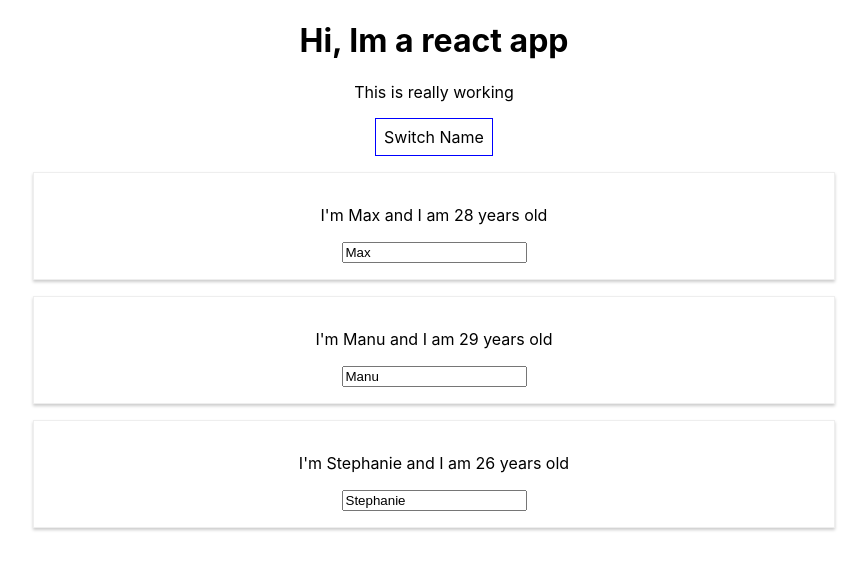
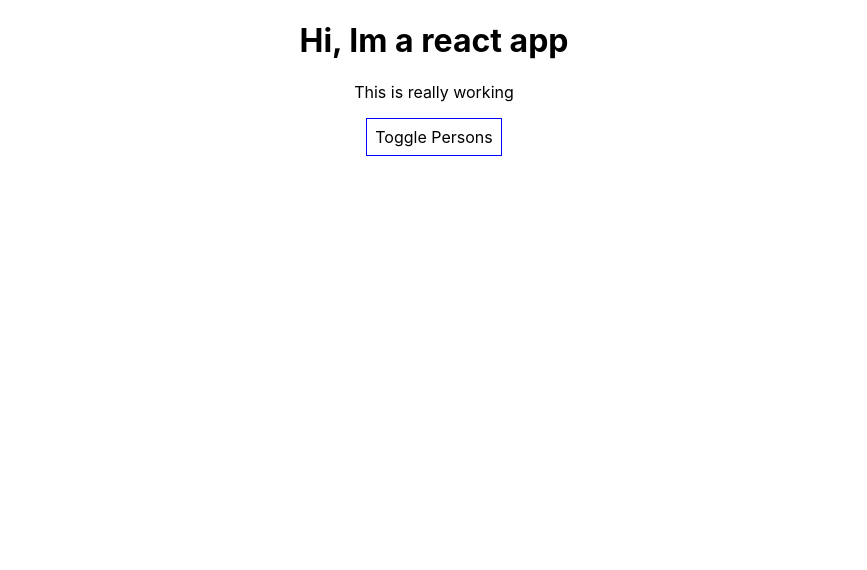
Before and after one commit to kennethmcinturf/learning-react-module-one, a React (Create React App) app: page / in a window 1280 px wide. Shown: the top 570 px of the page, without its empty margins (206-1073 px from the left). Built offline with nearby package versions, Linux system fonts and the light colour scheme.

Commit message:
Module 2

```diff
--- a/src/App.js
+++ b/src/App.js
@@ -5,11 +5,11 @@ import Person from './Person/Person';
 class App extends Component {
     state = {
         persons: [
-            {name: 'Max', age: 28},
-            {name: 'Manu', age: 29},
-            {name: 'Stephanie', age: 26}
+            {id: 'asdfef',name: 'Max', age: 28},
+            {id: 'gdgdgs',name: 'Manu', age: 29},
+            {id: 'dgegwg',name: 'Stephanie', age: 26}
         ],
-        showPersons: true
+        showPersons: false
     };
 
     switchNameHandler = (newName) =>{
@@ -23,22 +23,35 @@ class App extends Component {
         })
     };
 
-    nameChangedHandler = (event) => {
-        this.setState({persons : [
-                {name: "Max", age: 28},
-                {name: event.target.value, age: 29},
-                {name: 'Stephanie', age: 27}
-            ]
-        })
+    nameChangedHandler = ( event, id ) => {
+        const personIndex = this.state.persons.findIndex(p => {
+            return p.id === id;
+        });
+
+        const person = {
+            ...this.state.persons[personIndex]
+        };
+
+        // const person = Object.assign({}, this.state.persons[personIndex]);
+
+        person.name = event.target.value;
+
+        const persons = [...this.state.persons];
+        persons[personIndex] = person;
+
+        this.setState( {persons: persons} );
+    };
+
+    deletePersonHandler = (personIndex) => {
+        // const persons = this.state.persons.slice();
+        const persons = [...this.state.persons];
+        persons.splice(personIndex, 1);
+        this.setState({persons: persons});
     };
 
     togglePersonsHandler = (prevState) => {
         const doesShow = this.state.showPersons;
-        this.setState({persons : [
-            {name: "Max", age: 28},
-            {name: "Manu", age: 29},
-            {name: 'Stephanie', age: 27}
-        ], showPersons: !doesShow
+        this.setState({showPersons: !doesShow
         })
     };
 
@@ -51,15 +64,19 @@ class App extends Component {
           cursor: 'pointer'
       };
 
+
     let persons = null;
 
     if (this.state.showPersons){
         persons = (
             <div>
-                {this.state.persons.map(person => {
+                {this.state.persons.map((person, index) => {
                     return <Person
+                        click = {() => this.deletePersonHandler(index)}
                         name={person.name}
-                        age={person.age}/>
+                        age={person.age}
+                    key={person.id}
+                    changed ={(event) => this.nameChangedHandler(event, person.id)}/>
                 })}
             </div>
         );
@@ -68,7 +85,7 @@ class App extends Component {
       <div className="App">
         <h1>Hi, Im a react app</h1>
           <p>This is really working</p>
-          <button style={style} onClick={this.togglePersonsHandler}>Switch Name</button>
+          <button style={style} onClick={this.togglePersonsHandler}>Toggle Persons</button>
           {persons}
       </div>
     );
```
